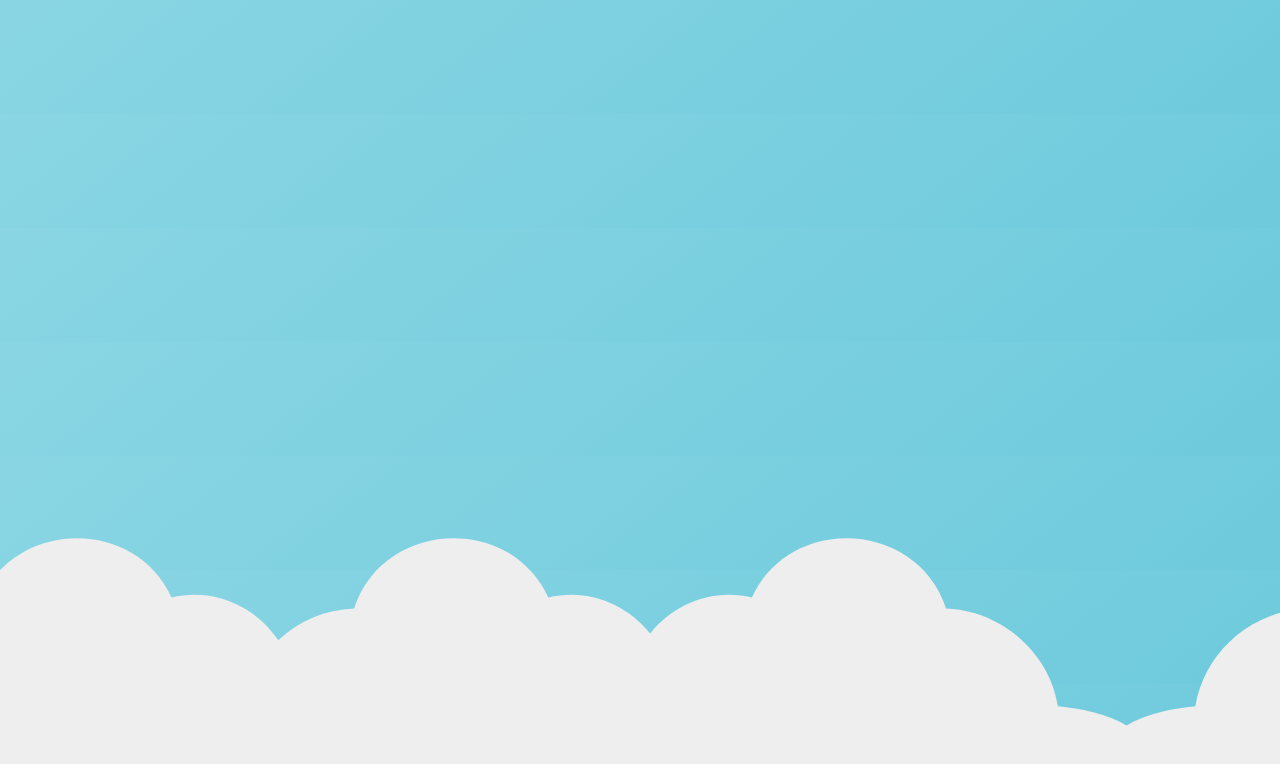
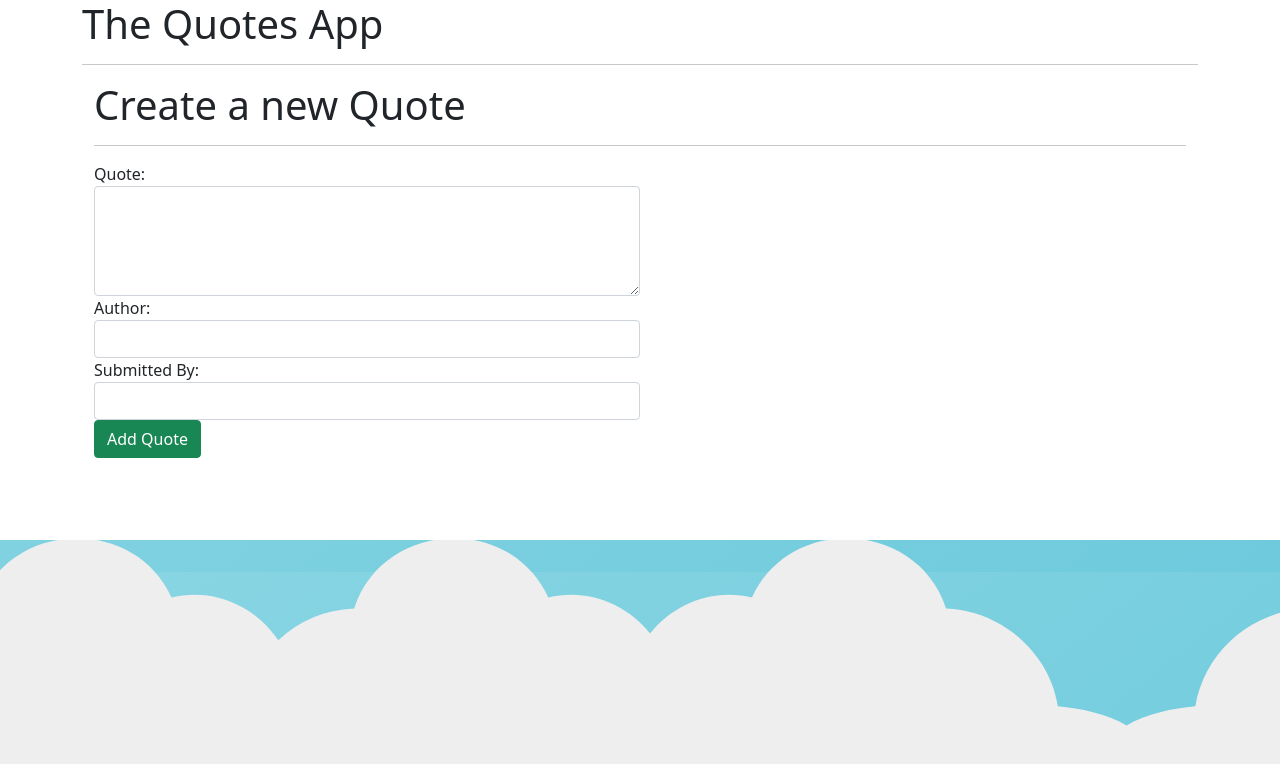
Before and after one commit to clarelimo/Quotes-App, an Angular app: page / in a window 1280 px wide. Shown: the top 764 px of the page. Built offline with nearby package versions, Linux system fonts and the light colour scheme.

Commit message:
form created

```diff
--- a/src/app/app.component.html
+++ b/src/app/app.component.html
@@ -21,9 +21,8 @@
     width: 1920px;
   }
 
-
 </style>
-
+<app-quote></app-quote>
 <div class="content" role="main">
 
   <svg id="clouds" xmlns="http://www.w3.org/2000/svg" width="2611.084" height="485.677" viewBox="0 0 2611.084 485.677">
--- /dev/null
+++ b/src/app/quote-form/quote-form.component.html
@@ -0,0 +1,29 @@
+<div class="container">
+    <h1>Create a new Quote</h1>
+    <hr>
+    <form  #quoteForm='ngForm' class="w-50">
+        <div class="form-group">
+            <label for="description">Quote:</label>
+            <textarea class="form-control" id="description" rows="4" [(ngModel)]="newQuote.description" name="description" #description="ngModel" required></textarea>
+            <div [hidden]="description.valid || description.pristine" class="alert alert-danger">
+                <p>A Quote is required</p>
+            </div>
+        </div>
+        <div class="form-group">
+            <label for="author">Author:</label>
+            <input type="text" id="author" [(ngModel)]="newQuote.author" name="author" #author='ngModel' class="form-control" required>
+           <div [hidden] = "author.valid || author.pristine" class ="alert alert-danger">
+               <p>Author is required</p>
+           </div>
+        </div>
+        <div class="form-group">
+            <label for="name">Submitted By:</label>
+            <input type="text" id="name" [(ngModel)]="newQuote.name" name="name" #name='ngModel' class="form-control" required>
+           <div [hidden] = "name.valid || name.pristine" class ="alert alert-danger">
+               <p>Name is required</p>
+           </div>
+        </div>
+
+        <button type="submit" class="btn btn-success">Add Quote</button>
+    </form>
+</div>
--- /dev/null
+++ b/src/app/quote-form/quote-form.component.ts
@@ -0,0 +1,16 @@
+import { Component, OnInit } from '@angular/core';
+import { Quote } from '../quote';
+
+@Component({
+  selector: 'app-quote-form',
+  templateUrl: './quote-form.component.html',
+  styleUrls: ['./quote-form.component.css']
+})
+export class QuoteFormComponent implements OnInit {
+  newQuote = new Quote("","","");
+  constructor() { }
+
+  ngOnInit(): void {
+  }
+
+}
--- a/src/app/quote/quote.component.html
+++ b/src/app/quote/quote.component.html
@@ -1 +1,5 @@
-<p>quote works!</p>
+<div class="container">
+    <h1>The Quotes App</h1>
+    <hr>
+    <app-quote-form></app-quote-form>
+</div>
```
Also changed, not shown: src/app/app.module.ts (+6 -2 lines), src/app/quote-form/quote-form.component.css (added), 1 other file (tests, documents, lock files or other folders).
